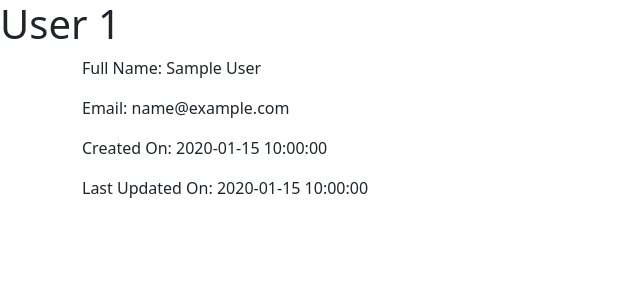
After one commit to Hokusai12/Python_Dojo, a Flask app: page /users/1 in a window 1280 px wide. The commit adds this page. Shown: the top 300 px of the page, without its empty margins (0-640 px from the left). Run offline with Flask 2, Linux system fonts and the light colour scheme; tables that the repository leaves empty or names only in its code hold one stand-in row (values such as "Sample post").

Commit message:
Did a little bit of work on User CRUD assignment.

```diff
--- a/flask_mysql/user_cr/server.py
+++ b/flask_mysql/user_cr/server.py
@@ -5,6 +5,10 @@ app = Flask(__name__)
 @app.route('/users')
 def display_users():
     return render_template("users.html", all_users=User.get_all())
+
+@app.route('/users/<int:user_id>')
+def display_user(user_id):
+    return render_template("specific_user.html", user=User.get_one_user(user_id))
 
 @app.route('/users/new')
 def new_user_form():
--- /dev/null
+++ b/flask_mysql/user_cr/templates/specific_user.html
@@ -0,0 +1,19 @@
+<!DOCTYPE html>
+<html lang="en">
+<head>
+    <meta charset="UTF-8">
+    <meta http-equiv="X-UA-Compatible" content="IE=edge">
+    <meta name="viewport" content="width=device-width, initial-scale=1.0">
+    <link href="https://cdn.jsdelivr.net/npm/bootstrap@5.3.0-alpha1/dist/css/bootstrap.min.css" rel="stylesheet" integrity="sha384-GLhlTQ8iRABdZLl6O3oVMWSktQOp6b7In1Zl3/Jr59b6EGGoI1aFkw7cmDA6j6gD" crossorigin="anonymous">
+    <title>Read (One)</title>
+</head>
+<body>
+    <h1>User {{user['id']}}</h1>
+    <div class="container">
+        <p>Full Name: {{user['first_name'] + " " + user['last_name']}}</p>
+        <p>Email: {{user['email']}}</p>
+        <p>Created On: {{user['created_at']}}</p>
+        <p>Last Updated On: {{user['updated_at']}}</p>
+    </div>
+</body>
+</html>
--- a/flask_mysql/user_cr/templates/users.html
+++ b/flask_mysql/user_cr/templates/users.html
@@ -17,6 +17,7 @@
                     <th>Full Name</th>
                     <th>Email</th>
                     <th>Created At</th>
+                    <th>Actions</th>
                 </tr>
             <thead>
             <tbody>
@@ -26,6 +27,7 @@
                     <td>{{user['first_name'] + " " + user['last_name']}}</td>
                     <td>{{user['email']}}</td>
                     <td>{{user['created_at']}}</td>
+                    <td><a href={{"/users/" + user['id']|string}}>Show</a> | <a>Edit</a> | <a>Delete</a></td>
                 </tr>
                 {% endfor %}
             </tbody>
--- a/flask_mysql/user_cr/users.py
+++ b/flask_mysql/user_cr/users.py
@@ -22,6 +22,17 @@ class User:
         return users
 
     @classmethod
+    def get_one_user(cls, user_id):
+        query = "SELECT * FROM users WHERE id=%(id)s;"
+        data = {
+            'id': user_id
+        }
+        result = connectToMySQL('users_schema').query_db(query, data)
+        user=cls(result[0])
+        return user
+
+
+    @classmethod
     def save(cls, data):
         query = "INSERT INTO users (first_name, last_name, email, created_at, updated_at) VALUES (%(first_name)s, %(last_name)s, %(email)s, NOW(), NOW());"
         print(query)
```
